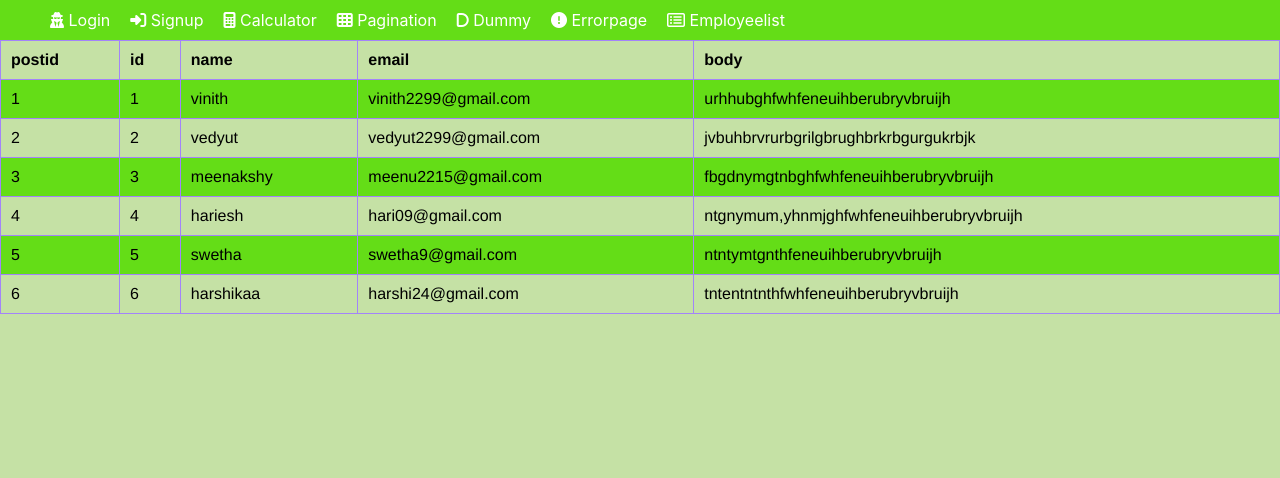
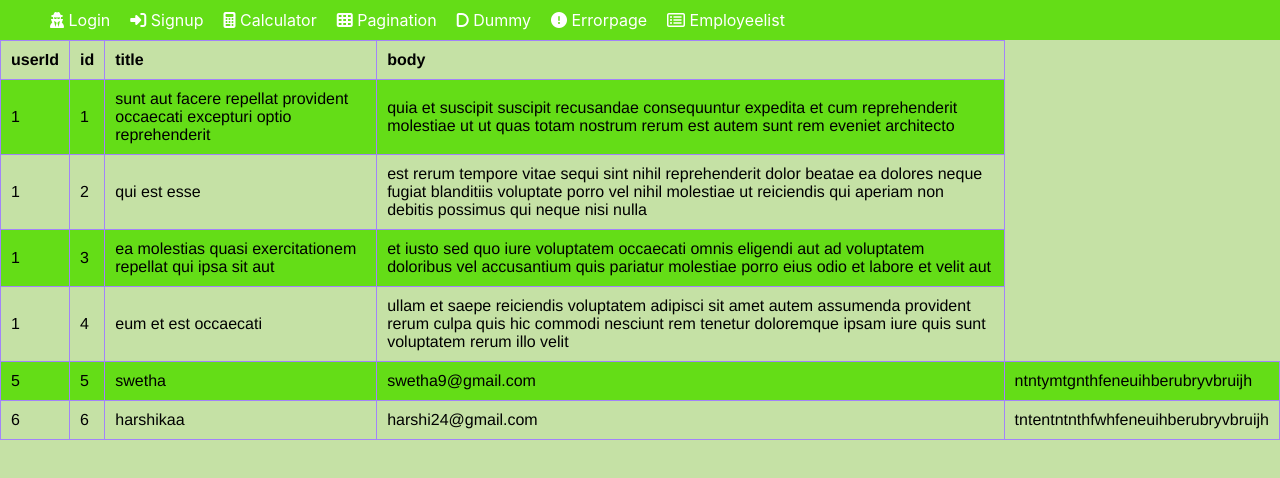
Before and after one commit to Gmv-Anbu/vinith, a React (Create React App) app: page /pagination in a window 1280 px wide. Shown: the top 478 px of the page. Built offline with nearby package versions, Linux system fonts and the light colour scheme.

Commit message:
2 files modified

```diff
--- a/src/components/tabel.jsx
+++ b/src/components/tabel.jsx
@@ -1,42 +1,31 @@
 import React from 'react';
 const Table = (props) => {
+  console.log(props.data);
+  const generathead = (obj) => {
+    const keys = Object.keys(obj);
+    console.log(keys);
+    return keys.map((e) => <th>{e}</th>);
+  };
+  const generatdata = (obj) => {
+    const keys = Object.keys(obj);
+    console.log(keys);
+    return keys.map((e) => <td>{obj[e]}</td>);
+  };
   return (
     <div>
       <table>
+        <tr>{generathead(props.data[0])}</tr>
         <tr>
-          <th>postid</th>
-          <th>id</th>
-          <th>name</th>
-          <th>email</th>
-          <th>body</th>
+          {generatdata(props.data[0])}
         </tr>
         <tr>
-          <td>1</td>
-          <td>1</td>
-          <td> vinith</td>
-          <td>vinith2299@gmail.com</td>
-          <td> urhhubghfwhfeneuihberubryvbruijh</td>
+        {generatdata(props.data[1])}
         </tr>
         <tr>
-          <td>2</td>
-          <td>2</td>
-          <td>vedyut</td>
-          <td>vedyut2299@gmail.com</td>
-          <td> jvbuhbrvrurbgrilgbrughbrkrbgurgukrbjk</td>
+        {generatdata(props.data[2])}
         </tr>
         <tr>
-          <td>3</td>
-          <td>3</td>
-          <td> meenakshy</td>
-          <td>meenu2215@gmail.com</td>
-          <td>fbgdnymgtnbghfwhfeneuihberubryvbruijh</td>
-        </tr>
-        <tr>
-          <td>4</td>
-          <td>4</td>
-          <td> hariesh</td>
-          <td>hari09@gmail.com</td>
-          <td> ntgnymum,yhnmjghfwhfeneuihberubryvbruijh</td>
+        {generatdata(props.data[3])}
         </tr>
         <tr>
           <td>5</td>
--- a/src/pages/pagination.jsx
+++ b/src/pages/pagination.jsx
@@ -32,7 +32,7 @@ function Pagination() {
   return (
     <div>
       {' '}
-      <Table> </Table>{' '}
+      <Table data={data}> </Table>{' '}
     </div>
   );
 }
```
